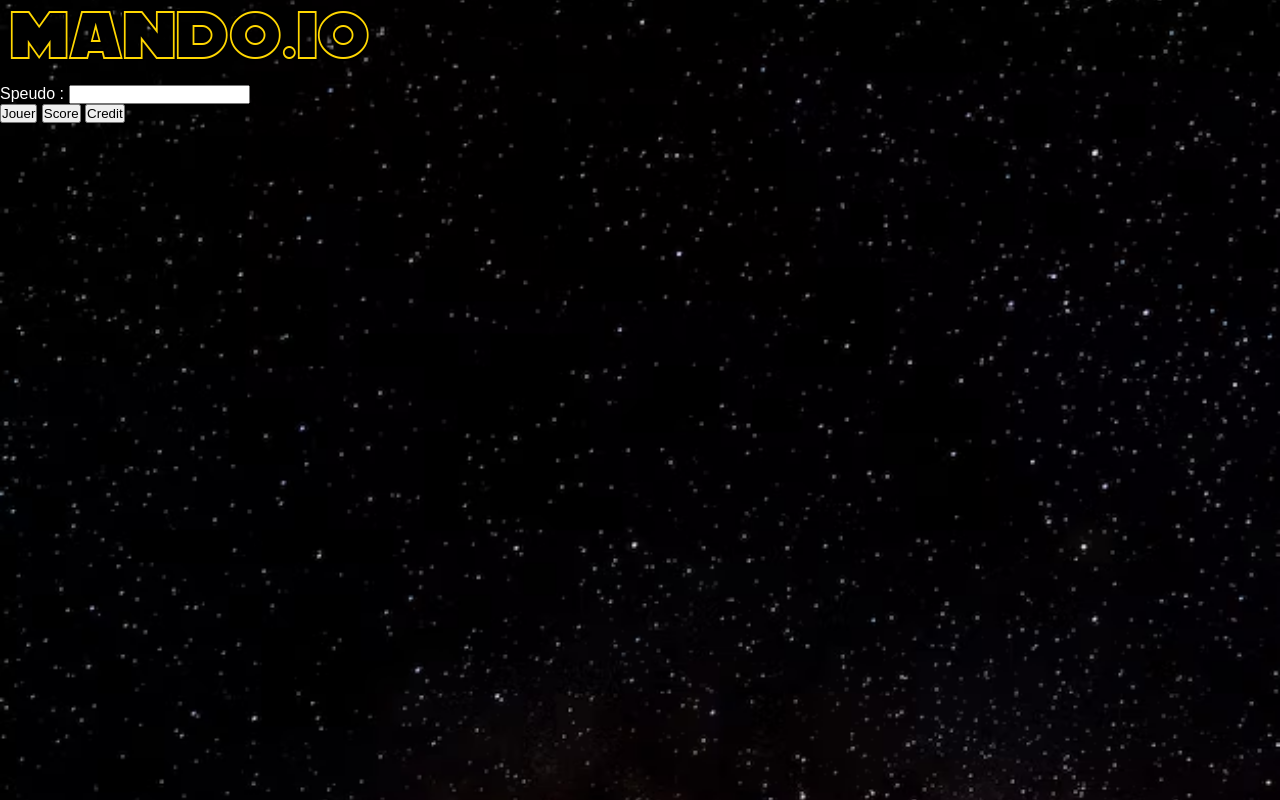
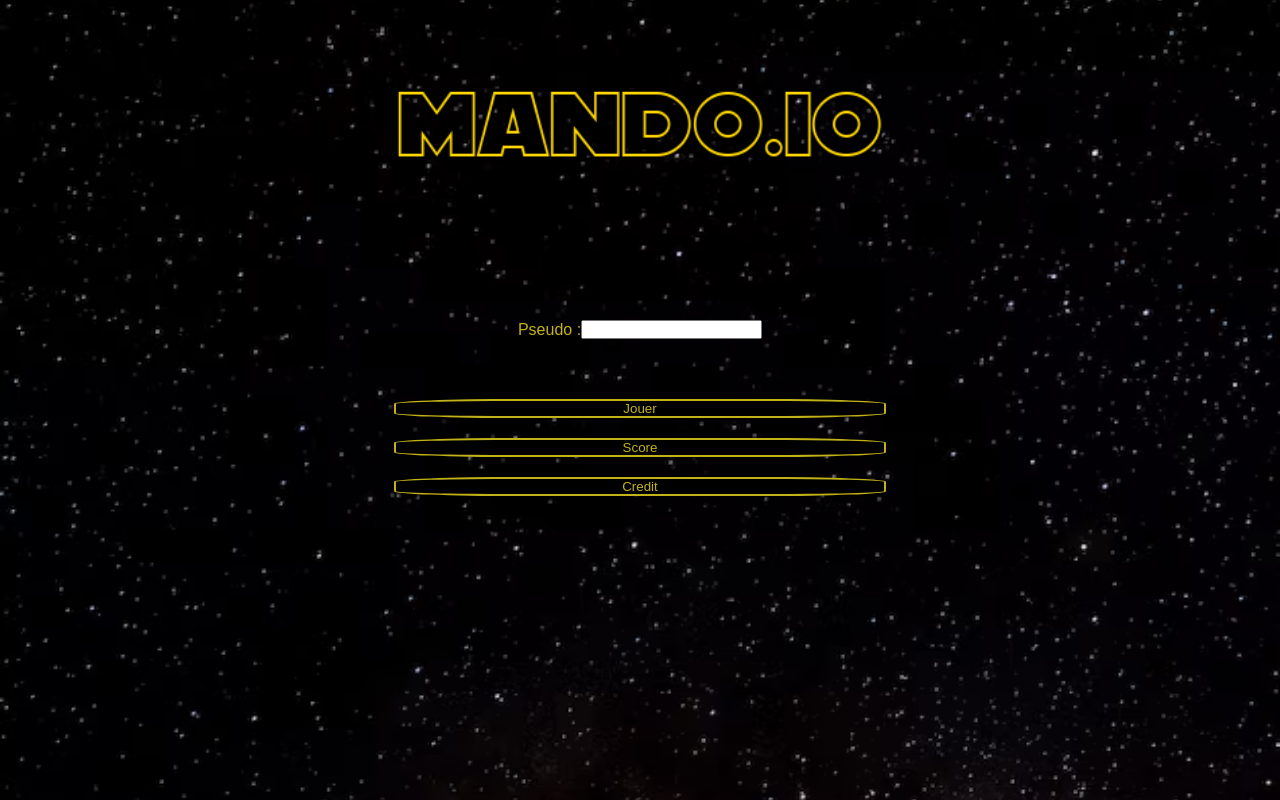
Before and after one commit to maximebimont/Mando.io, a website built with webpack: page client/public/index.html in a window 1280 px wide. Both pictures are taken after a click on the button 1229 px from the left and 767 px from the top of the page. Built offline with nearby package versions, Linux system fonts and the light colour scheme.

Commit message:
fixe css

```diff
--- a/client/public/css/main.css
+++ b/client/public/css/main.css
@@ -8,24 +8,19 @@ html{
     scroll-behavior: smooth;
 }
 
-/* custom scroll bar */
+/*custom scroll bar*/
 ::-webkit-scrollbar {
-    width: 10px;
+    width: 2px;
 }
 ::-webkit-scrollbar-track {
     background: #f1f1f1;
 }
 ::-webkit-scrollbar-thumb {
-    background: #888;
+    background: #93DC83;
 }
-
 ::-webkit-scrollbar-thumb:hover {
-    background: #555;
+    background: lightgreen;
 }
-
-/* all similar content styling codes */
-
-
 
 /* menu btn styling */
 .skipButton{
@@ -43,11 +38,12 @@ html{
     border: 0px;
     cursor: pointer;
 }
-.skipButton{
+
+.skipButton:hover{
     filter: brightness(80%);
 }
 
-/* home section styling */
+/*GIF styling*/
 .GIF{
     background: url("https://media.giphy.com/media/l1uguGf2RVIsTXNDO/giphy.gif") no-repeat center ;
     height: 100vh;
@@ -56,9 +52,10 @@ html{
     background-size: cover;
     background-attachment: fixed;
     font-family: 'Ubuntu', sans-serif;
-    z-index: 999;
+    z-index: 2;
 }
 
+/* home section styling */
 .homeSelect{
     background: url("../images/ciel-etoile.avif") no-repeat center ;
     height: 100vh;
@@ -68,15 +65,59 @@ html{
     background-attachment: fixed;
     font-family: 'Ubuntu', sans-serif;
 }
-body > .home .homeSelect .logo {
-	align-self : center;
-	display: flex;
-	align-items: center;
-	color: #c5c3c0;
-	text-decoration: none;
-	padding-right: 50px;
+
+.homeSelect .top{
+    height: 40%;
 }
 
+.homeSelect .top img{
+    display: block;
+    padding-top: 6%;
+    margin-left: auto;
+    margin-right: auto;
+    width: 40%;
+}
+
+.homeSelect .bottom{
+    height: 60%;
+}
+
+.homeSelect .bottom .form_game{
+    display: block;
+    margin-left: auto;
+    margin-right: auto;
+    width: 40%;
+}
+
+.homeSelect .bottom .form_game .select_speudo{
+    display: flex;
+    align-items: center;
+    justify-content: center;
+    color: #f2dd1dce;
+}
+
+.homeSelect .bottom .form_game .button_form{
+    display: flex;
+    flex-direction: column;
+    justify-content: center;
+    margin-top: 50px;
+}
+
+.homeSelect .bottom .form_game .button_form button{
+    border-radius: 25%;
+    border: 2px solid #f2dd1dce;
+    background-color: #000000;
+    color: #f2dd1dce;
+    transition: all 0.3s ease;
+    margin: 10px;
+    cursor: pointer;
+}
+
+.home .homeSelect .speudo button:hover{
+    transform: scale(1.05);
+    color: yellow;
+    border: 2px solid yellow;
+}
 
 /* Game section styling */
 canvas {
@@ -86,7 +127,6 @@ canvas {
  	height: 100%;
  	position: absolute;
 }
-
 
 /* Game-Over section styling */
 .Game-Over {
@@ -99,6 +139,7 @@ canvas {
 	z-index: 1;
 	backdrop-filter: blur(3px);
 }
+
 .Game-Over .Popup {
 	margin: 0 auto;
 	top: 50%;
@@ -110,6 +151,7 @@ canvas {
 	position: relative;
 	padding: 10px 50px 20px;
 }
+
 .Game-Over .Popup .closeButton {
 	position: absolute;
 	right: 10px;
--- a/client/public/index.html
+++ b/client/public/index.html
@@ -14,28 +14,29 @@
 </head>
 
 <body>
-
-	<section class="home">
 	<!-- Partie Acceuil GIF-->
 	<div class="GIF" style="display: flex;">
 		<button class="skipButton"><i class="fas fa-angle-right"></i></button>
 	</div>
 		<!-- Partie Acceuil Select-->
-		<div class="homeSelect">
-			<div></div>
-			<img class="image" src="images/logo.png"/>
-			<form class="speudo">
-				<div>
-					<label for="name">Speudo :</label>
+		<section class="homeSelect">
+			<div class="column top">
+				<img src="images/logo.png"/>
+			</div>
+			<div class="column bottom">
+				<form class="form_game">
+					<div class="select_speudo">
+						<label for="name">Pseudo :</label>
 						<input type="text" id="name" name="user_name">
 					</div>
+					<div class="button_form">
 						<button class="Jouer" type="submit">Jouer</button>
 						<button class="Score" type="submit">Score</button>
 						<button class="Credit" type="submit">Credit</button>
+					</div>
 				</form>
 			</div>
 		</section>
-
 
 	<!-- Partie Jeu -->
 	<div class="GameCanvas">
```
Lines whose indentation alone changed are shown as unchanged.
